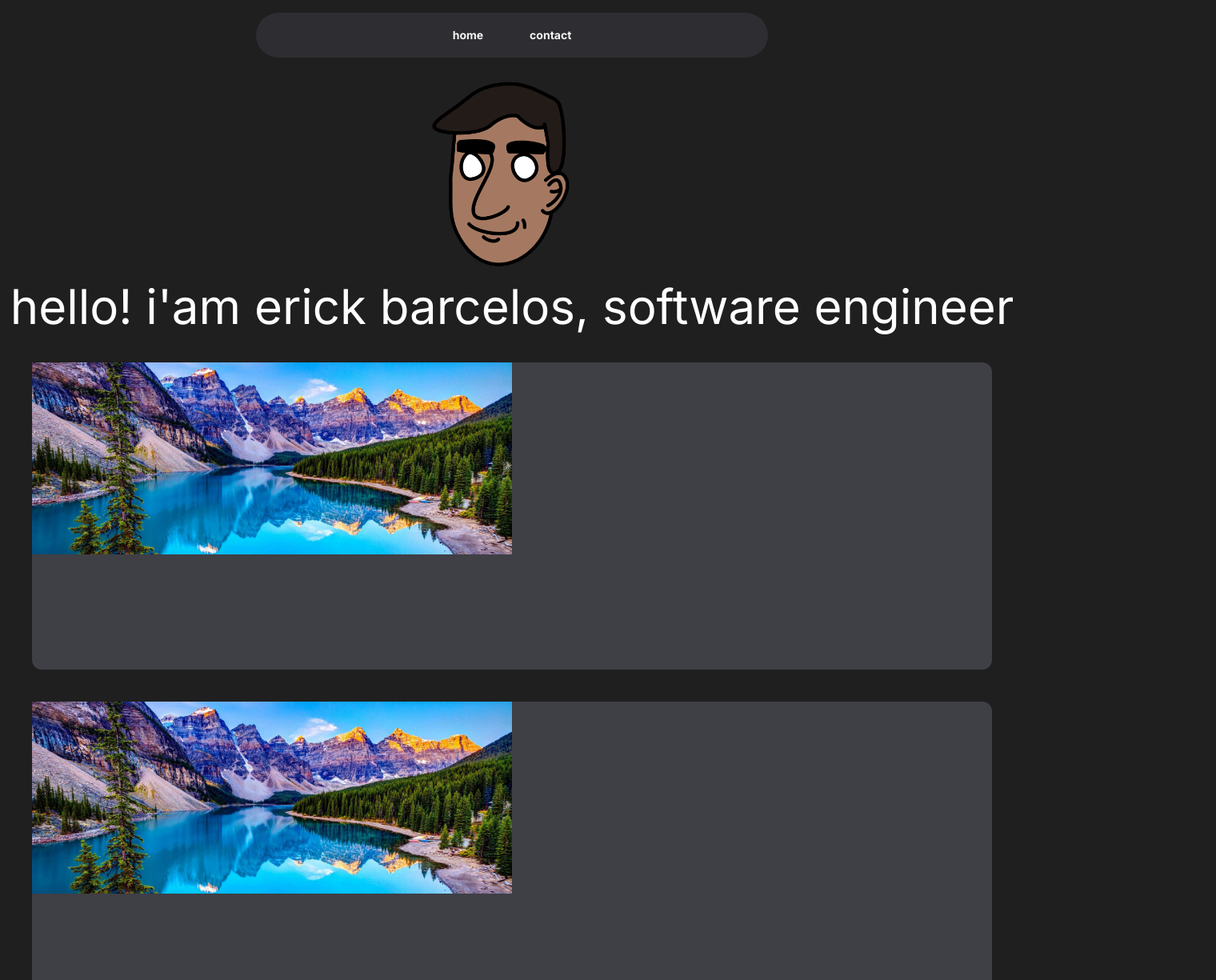
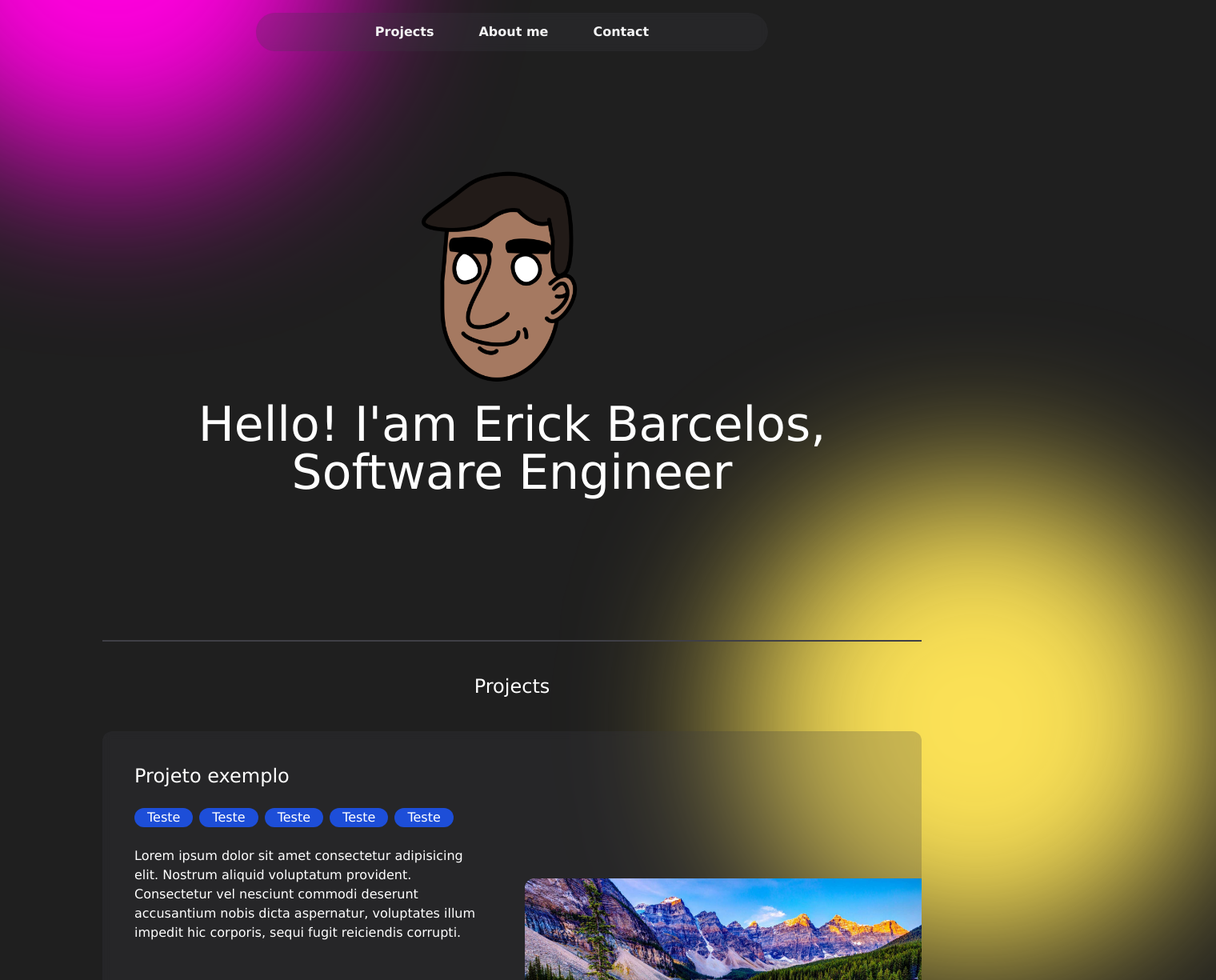
Before and after one commit to brcls/portifolio, a Next.js app: page / in a window 1280 px wide. Shown: the top 1225 px of the page at 80% size, 1520 px wide, since content can reach past the window. Built offline with nearby package versions, Linux system fonts and the light colour scheme.

Commit message:
adicionando coisas hehe

```diff
--- /dev/null
+++ b/src/app/about-me/page.tsx
@@ -0,0 +1,5 @@
+import React from "react";
+
+export default function page() {
+  return <div>page</div>;
+}
--- a/src/app/layout.tsx
+++ b/src/app/layout.tsx
@@ -1,6 +1,7 @@
 import type { Metadata } from "next";
 import { Inter } from "next/font/google";
 import "./globals.css";
+import Header from "@/components/Header";
 
 const inter = Inter({ subsets: ["latin"] });
 
@@ -15,7 +16,18 @@ export default function RootLayout({
 }) {
   return (
     <html lang="en">
-      <body className={inter.className}>{children}</body>
+      <body className="overflow-x-hidden">
+        <Header />
+        <div
+          className="w-[600px] h-[600px] transition-colors rounded-full blur-[100px]
+       absolute -top-96 -left-40 -z-10 animate-colorChangePrimary bg-[rgb(255,0,72)]"
+        />
+        <div
+          className="w-[600px] h-[600px] transition-colors rounded-full blur-[100px]
+       absolute top-[600px] -right-60 -z-10 animate-colorChangeSecondary bg-[rgb(84,187,255)]"
+        />
+        {children}
+      </body>
     </html>
   );
 }
--- a/src/app/page.tsx
+++ b/src/app/page.tsx
@@ -5,25 +5,34 @@ import React from "react";
 
 export default function Home() {
   return (
-    <div className="flex flex-col justify-center align-middle text-center">
-      <Header />
+    <>
+      <div className="h-screen flex flex-col justify-center text-center items-center">
+        <div className="w-full h-2/5 relative">
           <Image
-        className="mx-auto"
             src="/me.png"
             alt="me"
-        width={500}
-        height={500}
+            fill
+            objectFit="contain"
             priority
             quality={100}
           />
-      <p className="text-6xl text-bold">
-        hello! i'am erick barcelos, software engineer
+        </div>
+        <p className="w-2/3 text-6xl text-bold">
+          Hello! I'am Erick Barcelos, Software Engineer
         </p>
+      </div>
+
+      <div
+        className="flex flex-col text-center border-t-2 border-zinc-700 py-10
+      w-4/5 mx-auto"
+      >
+        <div className="text-2xl text-bold">Projects</div>
         <div className="grid gap-10 my-10">
           {[0, 1, 2, 3].map((item) => (
-          <Card />
+            <Card key={item} />
           ))}
         </div>
       </div>
+    </>
   );
 }
--- a/src/components/Card.tsx
+++ b/src/components/Card.tsx
@@ -4,10 +4,31 @@ import Image from "next/image";
 export default function Card() {
   return (
     <div
-      className="mx-10 bg-zinc-700 h-96 rounded-xl
-    hover:scale-105 duration-500 transform-gpu grid"
+      className="group cursor-pointer mx-auto bg-zinc-700 backdrop-filter backdrop-blur-sm
+      bg-opacity-25 h-96 rounded-xl hover:scale-105 duration-500 transform-gpu
+       justify-between flex overflow-hidden"
     >
-      <div className="w-1/2 h-60 relative">
+      <div className="p-10 text-left w-1/2">
+        <p className="text-bold text-2xl">Projeto exemplo</p>
+        <div className="flex flex-wrap gap-2 my-6">
+          {[0, 1, 2, 3, 4].map((item) => (
+            <div key={item} className="bg-blue-700 rounded-full px-4">
+              Teste
+            </div>
+          ))}
+        </div>
+        <p className="text-md">
+          Lorem ipsum dolor sit amet consectetur adipisicing elit. Nostrum
+          aliquid voluptatum provident. Consectetur vel nesciunt commodi
+          deserunt accusantium nobis dicta aspernatur, voluptates illum impedit
+          hic corporis, sequi fugit reiciendis corrupti.
+        </p>
+      </div>
+      <div className="w-1/2 flex justify-end items-end">
+        <div
+          className="w-full h-60 top-10 left-4 relative group-hover:-translate-y-10 group-hover:-translate-x-4
+        duration-500 rounded-xl overflow-hidden"
+        >
           <Image
             src="/paisagem.jpg"
             alt="teste"
@@ -17,5 +38,6 @@ export default function Card() {
           />
         </div>
       </div>
+    </div>
   );
 }
--- a/src/components/Header.tsx
+++ b/src/components/Header.tsx
@@ -1,24 +1,37 @@
+import Link from "next/link";
 import React from "react";
 
 export default function Header() {
   return (
     <header
-      className="bg-zinc-700 backdrop-filter backdrop-blur-md bg-opacity-50
+      className="bg-zinc-700 backdrop-filter backdrop-blur-sm bg-opacity-25
                     flex mt-4 justify-center align-middle gap-2
-                    p-1 w-1/2 mx-auto rounded-full"
+                    p-1 w-1/2 inset-x-0 mx-auto rounded-full fixed z-10"
     >
+      <Link href={"/"}>
         <button
-        className="btn btn-ghost lowercase text-zinc-100 py-1 px-6
-      rounded-full font-bold"
+          className="text-zinc-100 py-2 px-6
+        rounded-full font-bold hover:scale-110 duration-500 hover:bg-zinc-900 active:scale-95"
         >
-        home
+          Projects
         </button>
+      </Link>
+      <Link href={"/about-me"}>
         <button
-        className="btn btn-ghost lowercase text-zinc-100 py-1 px-6
-      rounded-full font-bold"
+          className="text-zinc-100 py-2 px-6
+        rounded-full font-bold hover:scale-110 duration-500 hover:bg-zinc-900 active:scale-95"
         >
-        contact
+          About me
         </button>
+      </Link>
+      <Link href={"/contact"}>
+        <button
+          className="text-zinc-100 py-2 px-6
+        rounded-full font-bold hover:scale-110 duration-500 hover:bg-zinc-900 active:scale-95"
+        >
+          Contact
+        </button>
+      </Link>
     </header>
   );
 }
--- a/tailwind.config.ts
+++ b/tailwind.config.ts
@@ -8,5 +8,31 @@ const config: Config = {
   ],
   plugins: [require("daisyui")],
   daisyui: { themes: [] },
+  theme: {
+    extend: {
+      keyframes: {
+        colorChangePrimary: {
+          "0%": {
+            "backgroun-color": "rgb(128,0,255)",
+          },
+          "100%": {
+            "background-color": "rgb(255,0,225)",
+          },
+        },
+        colorChangeSecondary: {
+          "0%": {
+            "backgroun-color": "rgb(0,255,102)",
+          },
+          "100%": {
+            "background-color": "rgb(255,226,82)",
+          },
+        },
+      },
+      animation: {
+        colorChangePrimary: "colorChangePrimary 5s infinite alternate",
+        colorChangeSecondary: "colorChangeSecondary 5s infinite alternate",
+      },
+    },
+  },
 };
 export default config;
```
Lines whose indentation alone changed are shown as unchanged.
